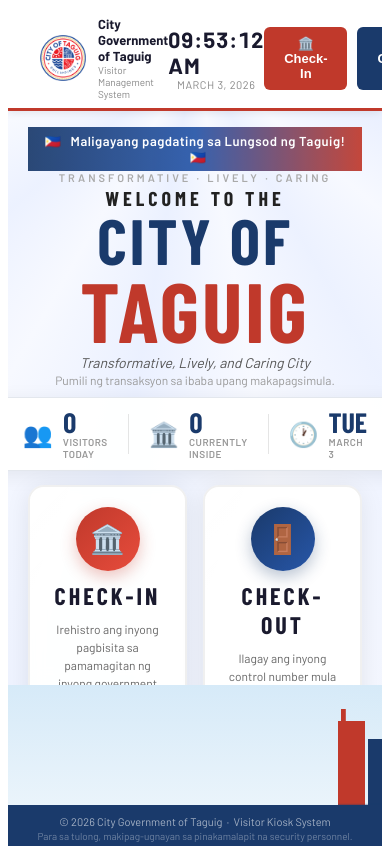
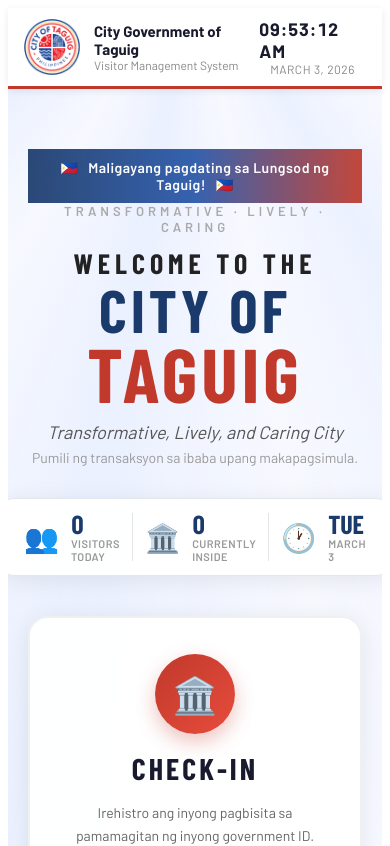
Before and after one commit to relente-patriciajoy/Taguig-Kiosk-System, an Angular app in the folder frontend/: page / in a window 390 px wide. Shown: the top 846 px of the page. Built offline with nearby package versions, Linux system fonts and the light colour scheme; no server answers; a web font is replaced by a local one.

Commit message:
refactor: enhance layout and styling for improved UI consistency and responsiveness

```diff
--- a/frontend/src/app/landing/landing.css
+++ b/frontend/src/app/landing/landing.css
@@ -6,14 +6,13 @@
   padding: 0;
 }
 
-/* ── Page Wrapper — no scroll, fits one screen ── */
+/* ── Page Wrapper ── */
 .page-wrapper {
-  height: 100vh;
+  min-height: 100vh;
   display: flex;
   flex-direction: column;
   font-family: 'Barlow', sans-serif;
   background: #ffffff;
-  overflow: hidden;
 }
 
 /* ── Nav Bar ── */
@@ -22,24 +21,23 @@
   align-items: center;
   justify-content: space-between;
   background: #fff;
-  padding: 8px 32px;
+  padding: 12px 40px;
   box-shadow: 0 2px 8px rgba(0, 0, 0, 0.08);
   border-bottom: 3px solid #c0392b;
   position: sticky;
   top: 0;
   z-index: 100;
-  flex-shrink: 0;
 }
 
 .nav-brand {
   display: flex;
   align-items: center;
-  gap: 12px;
+  gap: 14px;
 }
 
 .nav-logo {
-  width: 46px;
-  height: 46px;
+  width: 56px;
+  height: 56px;
   object-fit: contain;
 }
 
@@ -49,13 +47,13 @@
 }
 
 .nav-title {
-  font-size: 13px;
+  font-size: 15px;
   font-weight: 700;
   color: #1a1a2e;
 }
 
 .nav-sub {
-  font-size: 10px;
+  font-size: 12px;
   color: #888;
 }
 
@@ -66,7 +64,7 @@
 }
 
 .clock-time {
-  font-size: 22px;
+  font-size: 26px;
   font-weight: 700;
   color: #1a1a2e;
   font-variant-numeric: tabular-nums;
@@ -74,7 +72,7 @@
 }
 
 .clock-date {
-  font-size: 11px;
+  font-size: 12px;
   color: #888;
   text-transform: uppercase;
   letter-spacing: 0.5px;
@@ -82,15 +80,15 @@
 
 .nav-actions {
   display: flex;
-  gap: 10px;
+  gap: 12px;
 }
 
 .btn-checkin,
 .btn-checkout {
-  padding: 9px 20px;
+  padding: 12px 26px;
   border: none;
-  border-radius: 6px;
-  font-size: 13px;
+  border-radius: 8px;
+  font-size: 14px;
   font-weight: 700;
   cursor: pointer;
   transition: transform 0.2s, box-shadow 0.2s;
@@ -117,11 +115,10 @@
   background: linear-gradient(90deg, #1a3a6b, #2756a8, #c0392b);
   color: white;
   text-align: center;
-  padding: 6px 16px;
-  font-size: 13px;
+  padding: 10px 16px;
+  font-size: 14px;
   font-weight: 600;
   letter-spacing: 0.5px;
-  flex-shrink: 0;
   animation: shimmer 4s ease-in-out infinite;
 }
 
@@ -143,7 +140,7 @@
   display: flex;
   flex-direction: column;
   align-items: center;
-  padding: 16px 20px 8px;
+  padding: 60px 20px 40px;
   position: relative;
   overflow: hidden;
   background:
@@ -163,18 +160,18 @@
 /* ── Hero Text ── */
 .hero-text {
   text-align: center;
-  margin-bottom: 10px;
+  margin-bottom: 32px;
   position: relative;
   z-index: 1;
 }
 
 .hero-tagline {
-  font-size: 11px;
+  font-size: 13px;
   font-weight: 600;
-  letter-spacing: 3px;
+  letter-spacing: 4px;
   color: #aaa;
   text-transform: uppercase;
-  margin-bottom: 4px;
+  margin-bottom: 14px;
 }
 
 .hero-heading {
@@ -182,49 +179,49 @@
   flex-direction: column;
   align-items: center;
   line-height: 1;
-  margin-bottom: 6px;
+  margin-bottom: 14px;
   animation: fade-up 0.7s ease-out;
 }
 
 .heading-welcome {
   font-family: 'Barlow Condensed', sans-serif;
-  font-size: 20px;
+  font-size: 28px;
   font-weight: 800;
   color: #222;
-  letter-spacing: 4px;
+  letter-spacing: 5px;
   text-transform: uppercase;
-  margin-bottom: 0;
+  margin-bottom: 2px;
 }
 
 .heading-city {
   font-family: 'Barlow Condensed', sans-serif;
-  font-size: 64px;
+  font-size: 96px;
   font-weight: 800;
   color: #1a3a6b;
-  letter-spacing: 3px;
+  letter-spacing: 4px;
   text-transform: uppercase;
   line-height: 1;
 }
 
 .heading-taguig {
   font-family: 'Barlow Condensed', sans-serif;
-  font-size: 84px;
+  font-size: 120px;
   font-weight: 800;
   color: #c0392b;
-  letter-spacing: 3px;
+  letter-spacing: 4px;
   text-transform: uppercase;
   line-height: 0.9;
 }
 
 .hero-italic {
-  font-size: 14px;
+  font-size: 18px;
   color: #555;
   font-style: italic;
-  margin-bottom: 2px;
+  margin-bottom: 6px;
 }
 
 .hero-prompt {
-  font-size: 12px;
+  font-size: 14px;
   color: #999;
 }
 
@@ -232,13 +229,12 @@
 .visitor-counter {
   display: flex;
   align-items: center;
-  gap: 0;
   background: rgba(255, 255, 255, 0.95);
   border: 1.5px solid rgba(26, 58, 107, 0.12);
-  border-radius: 16px;
-  box-shadow: 0 4px 20px rgba(0, 0, 0, 0.07);
-  padding: 10px 24px;
-  margin-bottom: 14px;
+  border-radius: 20px;
+  box-shadow: 0 4px 24px rgba(0, 0, 0, 0.08);
+  padding: 16px 32px;
+  margin-bottom: 40px;
   position: relative;
   z-index: 1;
   animation: fade-up 0.8s ease-out;
@@ -247,12 +243,12 @@
 .counter-card {
   display: flex;
   align-items: center;
-  gap: 10px;
-  padding: 0 20px;
+  gap: 12px;
+  padding: 0 24px;
 }
 
 .counter-icon {
-  font-size: 24px;
+  font-size: 28px;
 }
 
 .counter-info {
@@ -262,7 +258,7 @@
 
 .counter-num {
   font-family: 'Barlow Condensed', sans-serif;
-  font-size: 28px;
+  font-size: 36px;
   font-weight: 800;
   color: #1a3a6b;
   line-height: 1;
@@ -270,7 +266,7 @@
 }
 
 .counter-label {
-  font-size: 10px;
+  font-size: 11px;
   color: #999;
   font-weight: 600;
   text-transform: uppercase;
@@ -279,7 +275,7 @@
 
 .counter-divider {
   width: 1px;
-  height: 40px;
+  height: 48px;
   background: rgba(0, 0, 0, 0.1);
 }
 
@@ -287,9 +283,10 @@
 .card-grid {
   display: grid;
   grid-template-columns: 1fr 1fr;
-  gap: 16px;
-  max-width: 720px;
+  gap: 24px;
+  max-width: 820px;
   width: 100%;
+  margin-bottom: 40px;
   position: relative;
   z-index: 1;
 }
@@ -297,12 +294,12 @@
 .card {
   background: rgba(255, 255, 255, 0.95);
   backdrop-filter: blur(8px);
-  border-radius: 16px;
-  padding: 20px 20px;
+  border-radius: 20px;
+  padding: 36px 28px;
   display: flex;
   flex-direction: column;
   align-items: center;
-  gap: 10px;
+  gap: 16px;
   cursor: pointer;
   border: 2px solid rgba(0, 0, 0, 0.06);
   box-shadow: 0 4px 24px rgba(0, 0, 0, 0.08);
@@ -312,7 +309,7 @@
   overflow: hidden;
 }
 
-/* Animated shine on hover */
+/* Shine sweep on hover */
 .card::before {
   content: '';
   position: absolute;
@@ -330,84 +327,84 @@
 }
 
 .card-checkin:hover {
-  transform: translateY(-8px) scale(1.02);
-  box-shadow: 0 20px 48px rgba(192, 57, 43, 0.22);
+  transform: translateY(-10px) scale(1.02);
+  box-shadow: 0 24px 56px rgba(192, 57, 43, 0.22);
   border-color: #c0392b;
 }
 
 .card-checkout:hover {
-  transform: translateY(-8px) scale(1.02);
-  box-shadow: 0 20px 48px rgba(26, 58, 107, 0.22);
+  transform: translateY(-10px) scale(1.02);
+  box-shadow: 0 24px 56px rgba(26, 58, 107, 0.22);
   border-color: #1a3a6b;
 }
 
 .card-icon {
-  width: 64px;
-  height: 64px;
+  width: 80px;
+  height: 80px;
   border-radius: 50%;
   display: flex;
   align-items: center;
   justify-content: center;
-  font-size: 28px;
+  font-size: 36px;
   transition: transform 0.3s;
 }
 
 .card:hover .card-icon {
-  transform: scale(1.1) rotate(-5deg);
+  transform: scale(1.12) rotate(-5deg);
 }
 
 .icon-checkin {
   background: linear-gradient(135deg, #c0392b, #e74c3c);
-  box-shadow: 0 6px 16px rgba(192, 57, 43, 0.3);
+  box-shadow: 0 8px 20px rgba(192, 57, 43, 0.3);
 }
 
 .icon-checkout {
   background: linear-gradient(135deg, #1a3a6b, #2756a8);
-  box-shadow: 0 6px 16px rgba(26, 58, 107, 0.3);
+  box-shadow: 0 8px 20px rgba(26, 58, 107, 0.3);
 }
 
 .card-title {
   font-family: 'Barlow Condensed', sans-serif;
-  font-size: 24px;
+  font-size: 30px;
   font-weight: 800;
   letter-spacing: 3px;
   color: #1a1a2e;
 }
 
 .card-desc {
-  font-size: 12px;
+  font-size: 14px;
   color: #666;
-  line-height: 1.5;
+  line-height: 1.6;
 }
 
 .card-steps {
   display: flex;
   align-items: center;
-  gap: 4px;
+  gap: 6px;
   flex-wrap: wrap;
   justify-content: center;
 }
 
 .step {
-  font-size: 10px;
+  font-size: 11px;
   font-weight: 600;
   color: #888;
   background: #f0f0f0;
-  padding: 2px 8px;
+  padding: 4px 12px;
   border-radius: 20px;
 }
 
 .step-arrow {
-  font-size: 10px;
+  font-size: 12px;
   color: #bbb;
 }
 
 .card-btn {
   width: 100%;
-  padding: 11px;
+  padding: 15px;
   border: none;
-  border-radius: 8px;
-  font-size: 12px;
+  border-radius: 10px;
+  font-size: 14px;
   font-weight: 800;
   letter-spacing: 1px;
   cursor: pointer;
@@ -416,7 +413,7 @@
 
 .card-btn:hover {
   transform: translateY(-2px);
-  box-shadow: 0 6px 16px rgba(0, 0, 0, 0.2);
+  box-shadow: 0 8px 20px rgba(0, 0, 0, 0.2);
   filter: brightness(1.08);
 }
 
@@ -430,26 +427,23 @@
   color: white;
 }
 
-/* ── Skyline — always visible at bottom ── */
+/* ── Skyline ── */
 .skyline-wrap {
   width: 100%;
   overflow: hidden;
   line-height: 0;
   background: linear-gradient(to bottom, #d6eaf8, #eaf4fb);
-  flex-shrink: 0;
-  height: 120px;
 }
 
 .skyline-scroll {
   display: flex;
   width: max-content;
   animation: scroll-city 40s linear infinite;
-  height: 100%;
 }
 
 .skyline-svg {
   width: 2400px;
-  height: 120px;
+  height: 200px;
   flex-shrink: 0;
 }
 
@@ -472,14 +466,13 @@
   background: #1a3a6b;
   color: rgba(255, 255, 255, 0.6);
   text-align: center;
-  padding: 10px 16px;
-  font-size: 11px;
-  flex-shrink: 0;
+  padding: 18px;
+  font-size: 12px;
 }
 
 .footer-sub {
-  margin-top: 2px;
-  font-size: 10px;
+  margin-top: 4px;
+  font-size: 11px;
   opacity: 0.6;
 }
 
@@ -487,7 +480,7 @@
 @keyframes fade-up {
   from {
     opacity: 0;
-    transform: translateY(20px);
+    transform: translateY(24px);
   }
 
   to {
@@ -495,3 +488,80 @@
     transform: translateY(0);
   }
 }
+
+/* ── Mobile ── */
+@media (max-width: 600px) {
+  .nav-bar {
+    padding: 10px 16px;
+  }
+
+  .clock-time {
+    font-size: 18px;
+  }
+
+  .heading-city {
+    font-size: 60px;
+  }
+
+  .heading-taguig {
+    font-size: 76px;
+  }
+
+  .card-grid {
+    grid-template-columns: 1fr;
+    max-width: 400px;
+  }
+
+  .visitor-counter {
+    padding: 12px 16px;
+  }
+
+  .counter-card {
+    padding: 0 12px;
+  }
+
+  .counter-num {
+    font-size: 26px;
+  }
+
+  .nav-actions {
+    display: none;
+  }
+}
+
+/* ── Kiosk (tall screen ~1080px+) ── */
+@media (min-height: 900px) {
+  .main-content {
+    padding: 80px 20px 60px;
+  }
+
+  .heading-city {
+    font-size: 110px;
+  }
+
+  .heading-taguig {
+    font-size: 140px;
+  }
+
+  .card {
+    padding: 44px 32px;
+  }
+
+  .card-icon {
+    width: 96px;
+    height: 96px;
+    font-size: 44px;
+  }
+
+  .card-title {
+    font-size: 36px;
+  }
+
+  .card-desc {
+    font-size: 16px;
+  }
+
+  .counter-num {
+    font-size: 42px;
+  }
+}
```
